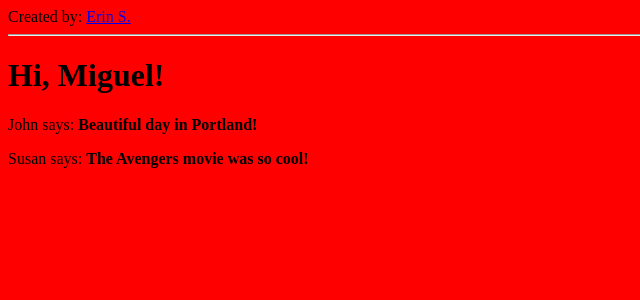
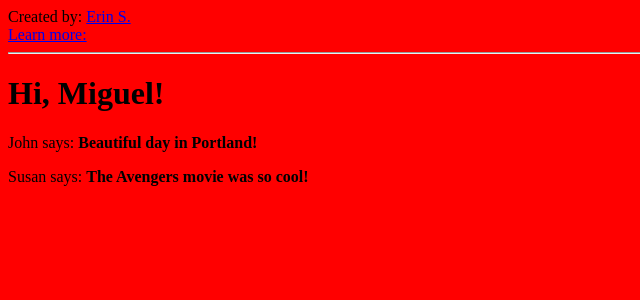
Before and after one commit to erinkshaw/turn-style, a Flask app: page / in a window 1280 px wide. Shown: the top 300 px of the page, without its empty margins (0-640 px from the left). Run offline with Flask 2, Linux system fonts and the light colour scheme.

```diff
--- a/app/templates/base.html
+++ b/app/templates/base.html
@@ -5,6 +5,7 @@
     </head>
     <body>
         <div>Created by: <a href="https://github.com/erinkshaw">Erin S.</a></div>
+        <div><a href="/info">Learn more:</a></div>
         <hr>
         {% block content %}{% endblock %}
     </body>
```
